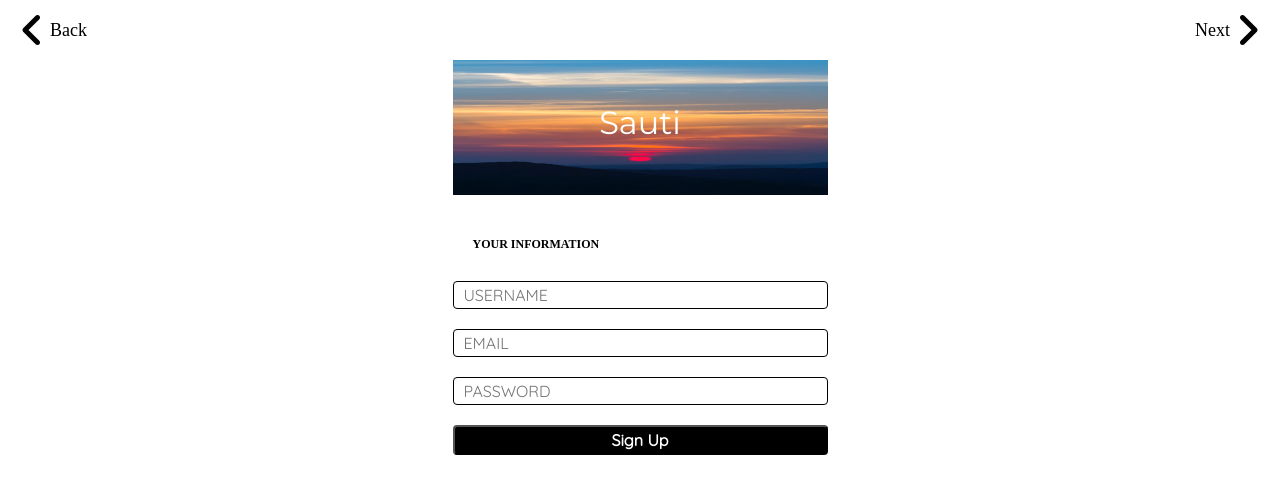
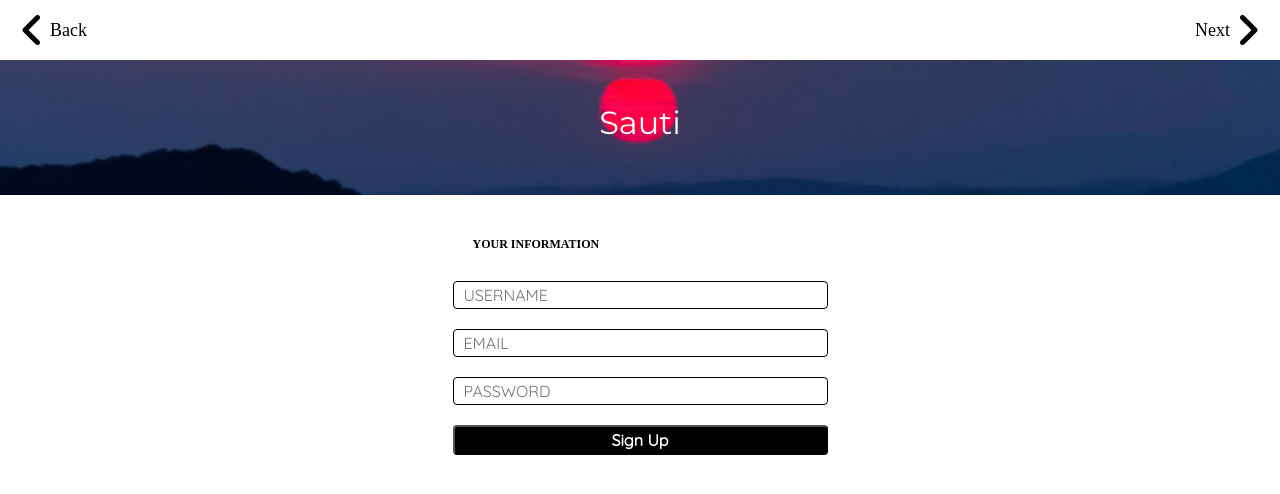
Before and after one commit to raaudain/Frontend, a React (Create React App) app in the folder sauti-africa/: page / in a window 1280 px wide. Shown: the top 494 px of the page. Built offline with nearby package versions, Linux system fonts and the light colour scheme; no server answers.

Commit message:
added new picture and styling to sign up form

```diff
--- a/sauti-africa/package.json
+++ b/sauti-africa/package.json
@@ -11,8 +11,10 @@
     "formik": "^2.1.1",
     "react": "^16.12.0",
     "react-dom": "^16.12.0",
+    "react-router-dom": "^5.1.2",
     "react-scripts": "3.3.0",
     "react-strap": "^0.0.1",
+    "styled-components": "^4.4.1",
     "yup": "^0.28.0"
   },
   "scripts": {
--- a/sauti-africa/src/components/SignUpForm.js
+++ b/sauti-africa/src/components/SignUpForm.js
@@ -5,7 +5,7 @@ import * as Yup from 'yup';
 
 // import { Button, Label, Input, FormGroup } from 'reactstrap';
 import NextBackNavigation from './NextBackNavigation';
-import SignUpFormImage from '../assets/sign-up-picture.png'
+import SignUpFormImage from '../assets/sun-wide.png'
 
 
 const img = `url('${SignUpFormImage}')`;
@@ -82,7 +82,9 @@ const mainImg = {
     fontStyle: 'normal',
     fontWeight: 'normal',
     fontSize: '48px',
-    maxWidth: '375px',
+    // maxWidth: '375px',
+    backgroundSize: 'cover',
+    backgroundPosition: 'center',
     lineHeight: '59px',
     width: '100%'
 }
```
Also changed, not shown: sauti-africa/src/assets/sun-wide.png (added), 1 other file (tests, documents, lock files or other folders).
